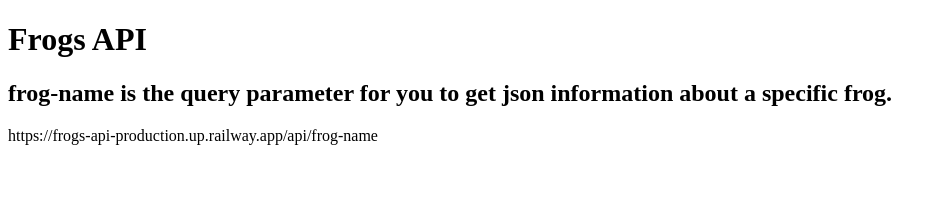
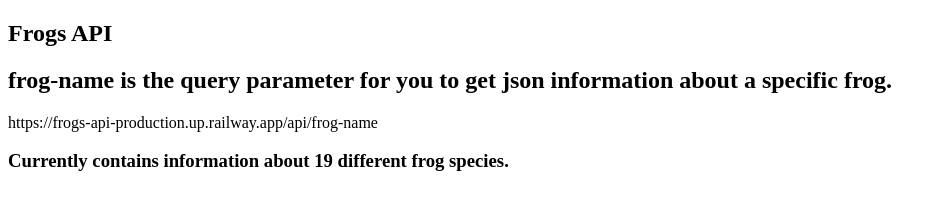
Before and after one commit to ChrisMunozCodes/frogs-api, a website: page index.html in a window 1280 px wide. Shown: the whole page, without its empty margins (0-946 px from the left). Drawn offline with Linux system fonts and the light colour scheme.

Commit message:
updated html documentation.

```diff
--- a/index.html
+++ b/index.html
@@ -7,9 +7,14 @@
     <title>Document</title>
 </head>
 <body>
-    <h1>Frogs API</h1>
-    <h2>frog-name is the query parameter for you to get json information about a specific frog.</h2>
-    <p>https://frogs-api-production.up.railway.app/api/frog-name</p>
+    <section>
+        <h1>Frogs API</h1>
+        <h2>frog-name is the query parameter for you to get json information about a specific frog.</h2>
+        <p>https://frogs-api-production.up.railway.app/api/frog-name</p>
+    </section>
+
+    <h3>Currently contains information about 19 different frog species.</h3>
+
 
 </body>
 </html>
```
